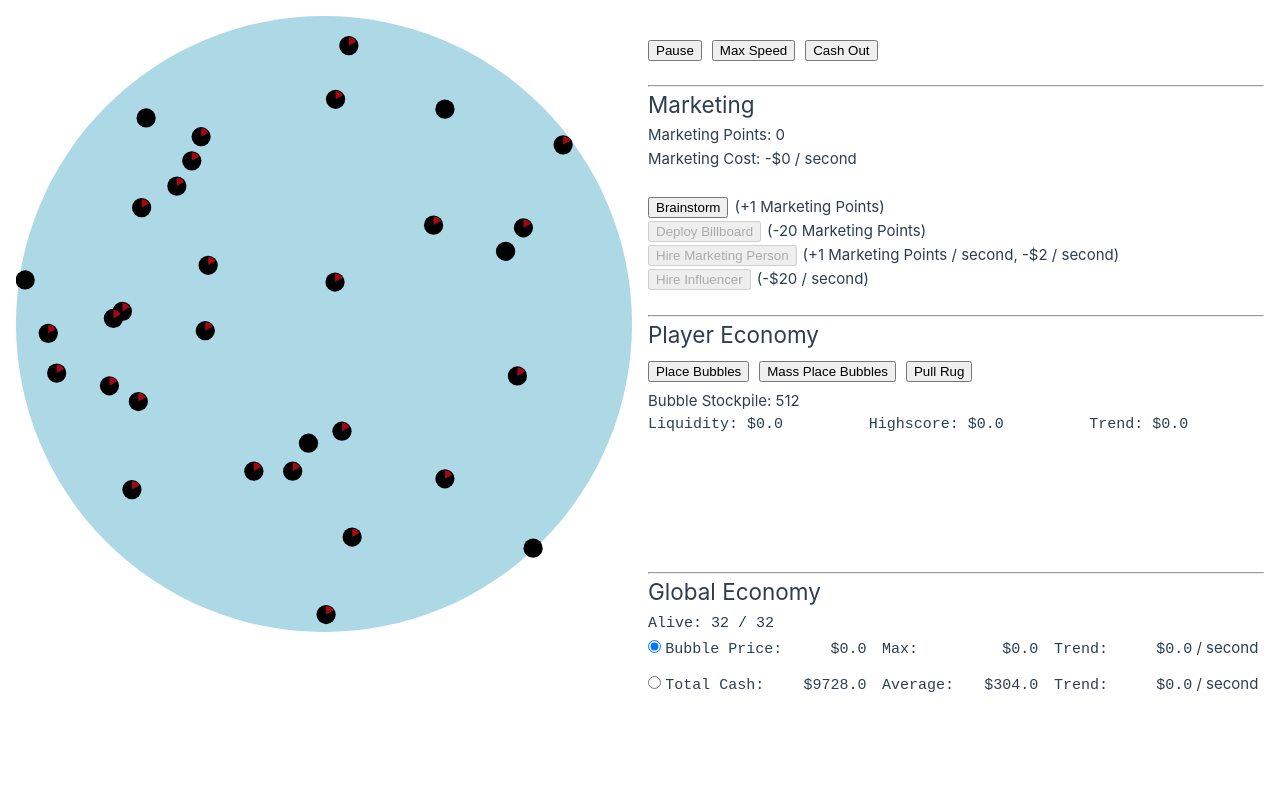
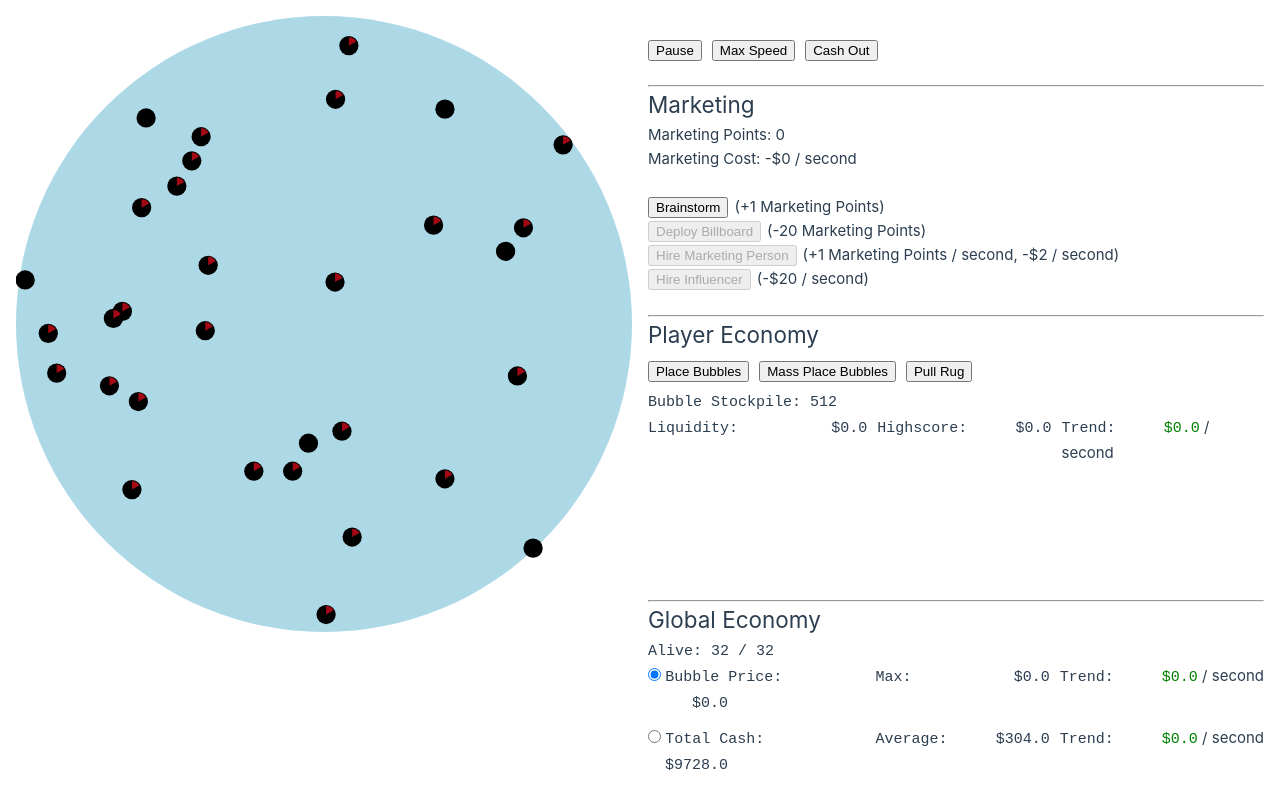
Before and after one commit to lasernoises/rug-pull-simulator, a Vue app: page / in a window 1280 px wide. Shown: the top 800 px of the page. Built offline with nearby package versions, Linux system fonts and the light colour scheme; the HTML template or start-up script is replaced by a standard one.

Commit message:
color trend

```diff
--- a/src/App.vue
+++ b/src/App.vue
@@ -235,6 +235,18 @@ const calculateTrend = (numberArray: number[], length: number) => {
   }
   return (numberArray.slice(-1)[0] - numberArray.slice(-length)[0]) / (length-1);
 }
+
+const playerCashTrend = computed(() => {
+  return calculateTrend(state.value.player_food_history, 7);
+});
+
+const bubbleTrend = computed(() => {
+  return calculateTrend(state.value.price_history, 7);
+});
+
+const globalCashTrend = computed(() => {
+  return calculateTrend(state.value.global_cash_history, 7);
+});
 
 </script>
 
@@ -480,12 +492,18 @@ const calculateTrend = (numberArray: number[], length: number) => {
         </button>
         <br>
       </div>
-      <div style="margin-top: 0.5em">Bubble Stockpile: {{ state.player.bubbles }}</div>
+      <div style="margin-top: 0.5em"><span style="font-family: monospace;">Bubble Stockpile: {{ state.player.bubbles }}</span></div>
 
       <div class="grid-container">
-          <span style="font-family: monospace;">Liquidity: ${{ printNumber(state.player.food) }} </span>
-          <span style="font-family: monospace;">Highscore: ${{printNumber(state.highscore) }}</span>
-          <span style="font-family: monospace;">Trend: ${{printNumber(calculateTrend(state.player_food_history, 7)) }}</span>
+        <div>
+          <span style="font-family: monospace;">Liquidity:&nbsp;&nbsp;&nbsp;&nbsp;&nbsp;</span> <span class="fixed-width">${{ printNumber(state.player.food) }} </span>
+        </div>
+        <div>
+          <span style="font-family: monospace;">Highscore:</span> <span class="fixed-width">${{printNumber(state.highscore) }}</span>
+        </div>
+          <div>
+            <span style="font-family: monospace;">Trend:</span> <span class="fixed-width" :style="{ color: playerCashTrend >= 0 ? 'green' : 'red' }">${{printNumber(playerCashTrend) }}</span>  / second
+          </div>
       </div>
 
       <svg
@@ -525,11 +543,11 @@ const calculateTrend = (numberArray: number[], length: number) => {
           </label>
 
           <div>
-            <span style="font-family: monospace;">Max:&nbsp;&nbsp;&nbsp;&nbsp;</span> <span class="fixed-width">${{ printNumber(max_price) }}</span>
+            <span style="font-family: monospace;">Max:&nbsp;&nbsp;&nbsp;&nbsp;&nbsp;&nbsp;</span> <span class="fixed-width">${{ printNumber(max_price) }}</span>
           </div>
 
           <div>
-            <span style="font-family: monospace;">Trend:</span> <span class="fixed-width">${{ printNumber(calculateTrend(state.price_history, 7)) }}</span> / second
+            <span style="font-family: monospace;">Trend:</span> <span class="fixed-width" :style="{ color: bubbleTrend >= 0 ? 'green' : 'red' }">${{ printNumber(bubbleTrend) }}</span> / second
           </div>
 
           <label>
@@ -537,11 +555,11 @@ const calculateTrend = (numberArray: number[], length: number) => {
           </label>
 
           <div>
-            <span style="font-family: monospace;">Average:</span> <span class="fixed-width">${{printNumber(state.avgEconCash)}}</span>
+            <span style="font-family: monospace;">Average:&nbsp;&nbsp;</span> <span class="fixed-width">${{printNumber(state.avgEconCash)}}</span>
           </div>
 
           <div>
-            <span style="font-family: monospace;">Trend:</span> <span class="fixed-width">${{ printNumber(calculateTrend(state.global_cash_history, 7)) }}</span> / second
+            <span style="font-family: monospace;">Trend:</span> <span class="fixed-width" :style="{ color: globalCashTrend >= 0 ? 'green' : 'red' }">${{ printNumber(globalCashTrend) }}</span> / second
           </div>
 
         </div>
```
